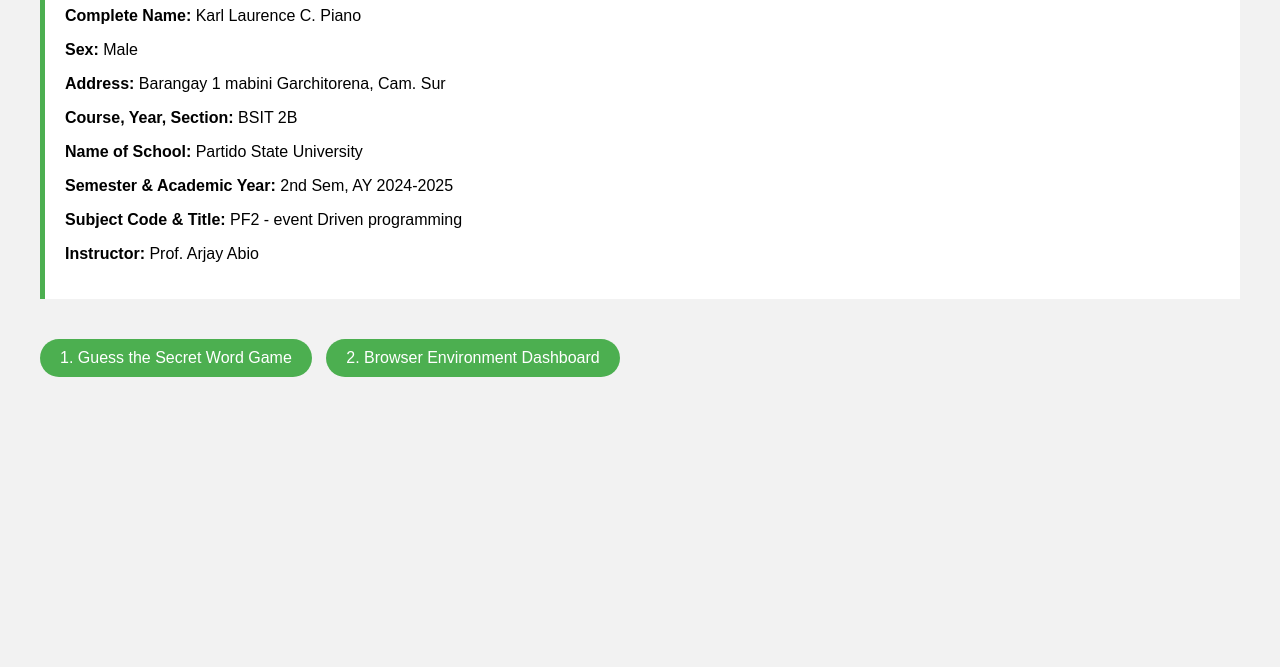
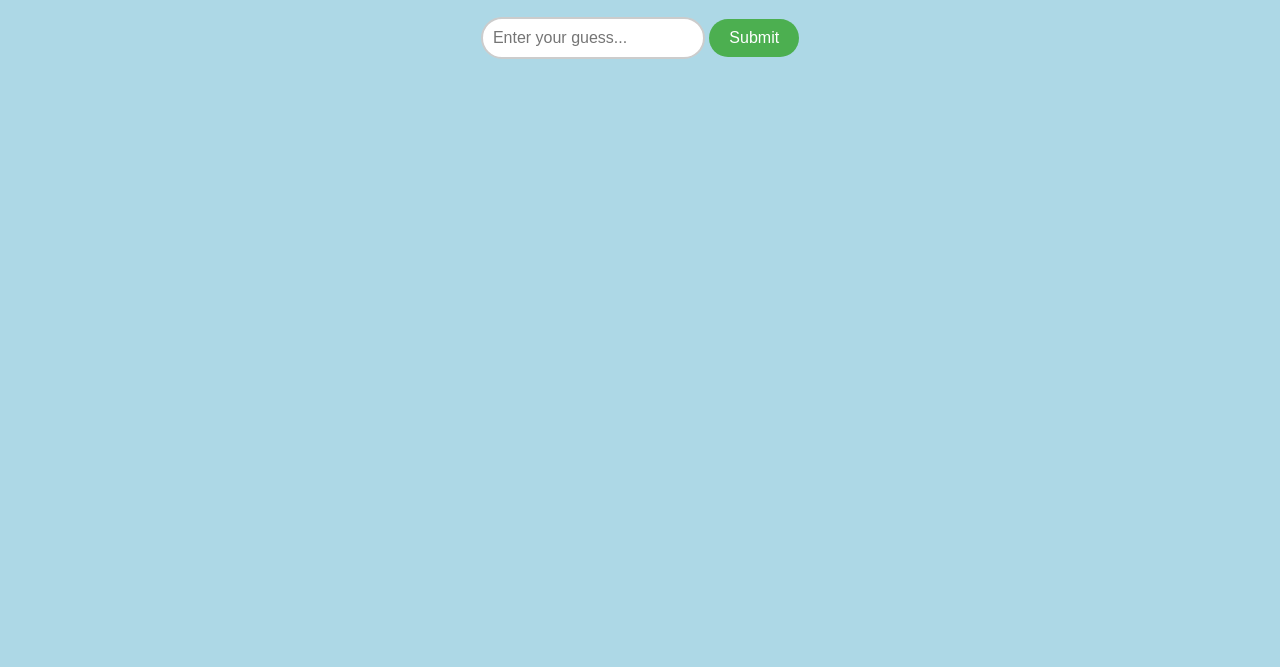
Before and after one commit to Piano001/Browser_Environment_Dashboard, a plain HTML site: page index.html in a window 1280 px wide. Shown: the part 133-800 px from the top of the page. Drawn offline with Linux system fonts and the light colour scheme.

Commit message:
Update index.html

```diff
--- a/index.html
+++ b/index.html
@@ -1,59 +1,82 @@
-<!-- Karl Piano -->
 <!DOCTYPE html>
 <html lang="en">
 <head>
-    <meta charset="UTF-8">
-    <title>Student Homepage</title>
+  <meta charset="UTF-8" />
+  <meta name="viewport" content="width=device-width, initial-scale=1.0"/>
+  <title>Word Guessing Game</title>
   <style>
     body {
       font-family: Arial, sans-serif;
-            margin: 40px;
-            background-color: #f2f2f2;
+      padding: 20px;
+      text-align: center;
+      background-color: #add8e6; /* Light Blue */
+      transition: background-color 0.5s ease;
     }
-        h1 {
-            color: #333;
+
+    #message {
+      margin-top: 20px;
+      font-size: 1.2em;
     }
-        .profile {
-            background-color: #fff;
-            padding: 20px;
-            border-left: 5px solid #4CAF50;
-            margin-bottom: 30px;
+
+    .win {
+      color: green;
+      font-weight: bold;
     }
-        .links a {
-            display: inline-block;
+
+    .lose {
+      color: red;
+      font-weight: bold;
+    }
+
+    input[type="text"] {
+      padding: 10px;
+      font-size: 1em;
+      border: 2px solid #ccc;
+      border-radius: 25px; /* Oval shape */
+      width: 200px; /* Shorter input */
+      outline: none;
+      transition: border-color 0.3s ease, box-shadow 0.3s ease;
+    }
+
+    input[type="text"]:focus {
+      border-color: #4CAF50;
+      box-shadow: 0 0 8px #4CAF50;
+    }
+
+    input[type="text"]:hover {
+      box-shadow: 0 0 5px rgba(0, 0, 0, 0.2);
+    }
+
+    button {
       padding: 10px 20px;
+      border: none;
+      border-radius: 25px; /* Oval shape */
       background-color: #4CAF50;
       color: white;
-            text-decoration: none;
-            margin: 10px 10px 10px 0;
-            border-radius: 25px;
-            font-size: 16px;
-            transition: background-color 0.3s ease;
+      font-size: 1em;
+      cursor: pointer;
+      margin-top: 10px;
+      transition: background-color 0.3s ease, transform 0.2s ease;
     }
-        .links a:hover {
+
+    button:hover {
       background-color: #45a049;
+      transform: scale(1.05);
+    }
+
+    #restartBtn {
+      display: none;
     }
   </style>
-
 </head>
 <body>
+  <h1>Word Guessing Game(Fruits Only)</h1>
+  <p>Guess the secret word! You have 5 attempts.</p>
+  <input type="text" id="guessInput" placeholder="Enter your guess..." />
+  <button onclick="submitGuess()">Submit</button>
+  <div id="message"></div>
+  <button id="restartBtn" onclick="restartGame()">Restart Game</button>
 
-    <div class="profile">
-        <h1>Student Profile</h1>
-        <p><strong>Complete Name:</strong> Karl Laurence C. Piano</p>
-        <p><strong>Sex:</strong> Male</p>
-        <p><strong>Address:</strong> Barangay 1 mabini Garchitorena, Cam. Sur</p>
-        <p><strong>Course, Year, Section:</strong> BSIT 2B</p>
-        <p><strong>Name of School:</strong> Partido State University</p>
-        <p><strong>Semester & Academic Year:</strong> 2nd Sem, AY 2024-2025</p>
-        <p><strong>Subject Code & Title:</strong> PF2 - event Driven programming</p>
-        <p><strong>Instructor:</strong> Prof. Arjay Abio</p>
-    </div>
-
-    <div class="links">
-        <a href="GuessThegame.html">1. Guess the Secret Word Game</a>
-        <a href="browser_dashboard.html">2. Browser Environment Dashboard</a>
-    </div>
-
+  <script src="script.js"></script>
 </body>
 </html>
```
Lines whose indentation alone changed are shown as unchanged.
